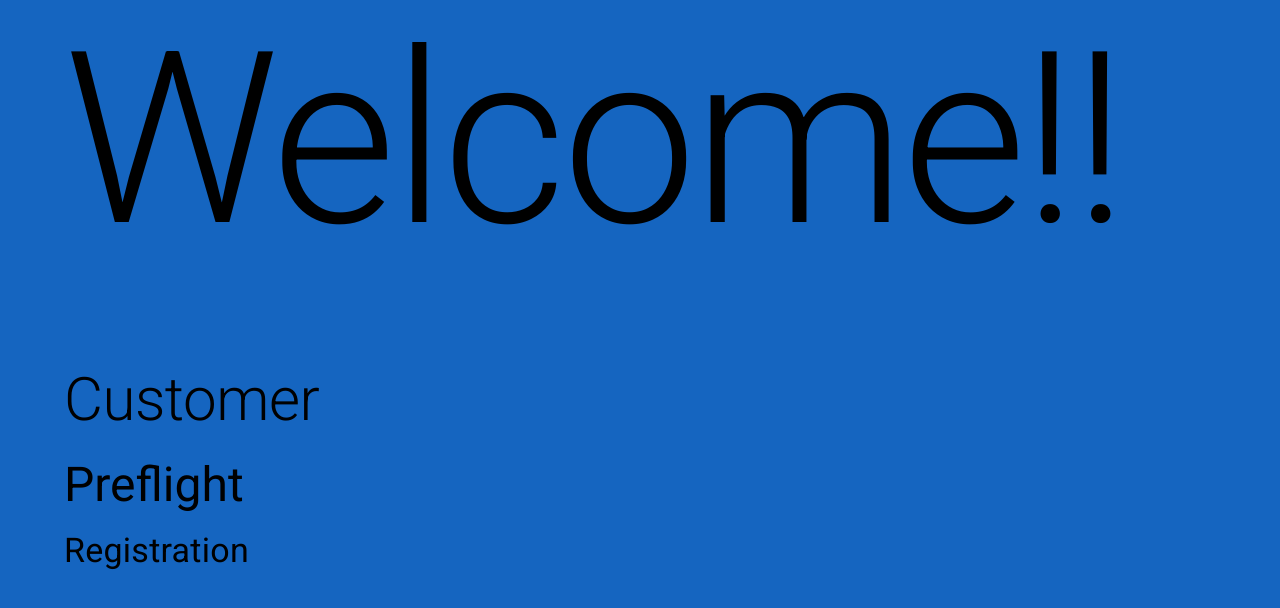
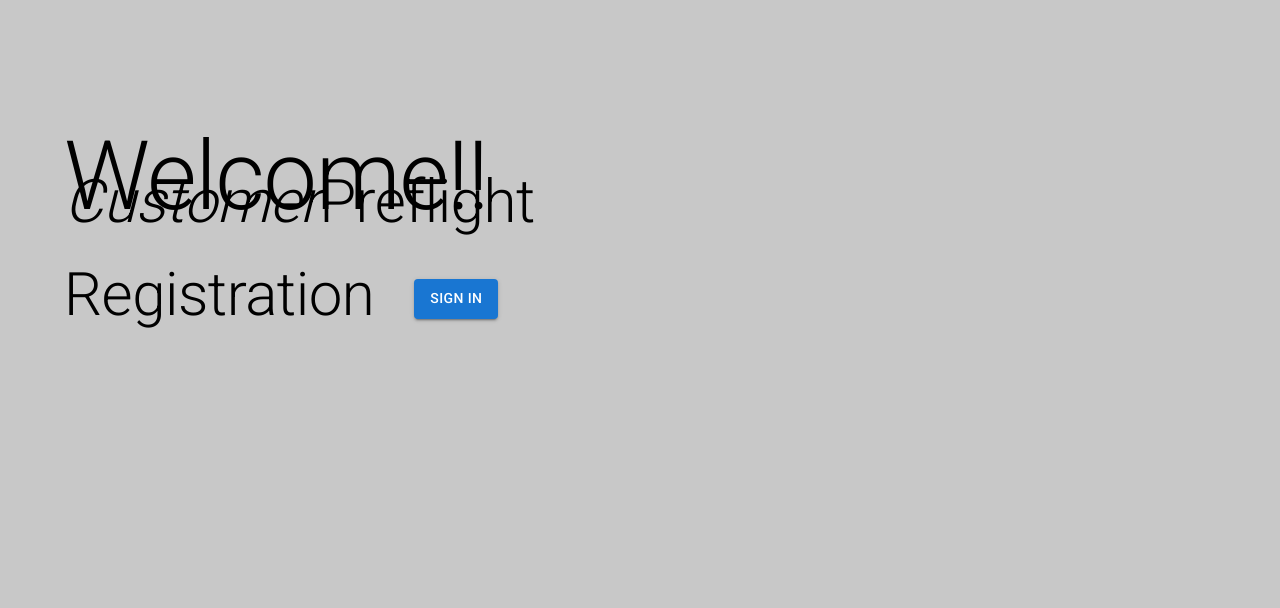
Before and after one commit to DanielRed007/th7-trip-registration, a Next.js app in the folder client/: page / in a window 1280 px wide. Shown: the top 608 px of the page. Built offline with nearby package versions, Linux system fonts and the light colour scheme.

Commit message:
css styling for home page, router to form implemented

```diff
--- a/client/pages/index.tsx
+++ b/client/pages/index.tsx
@@ -1,41 +1,75 @@
-import * as React from 'react';
+import React, { useState, useEffect } from 'react';
+import { useRouter } from "next/router";
 import Box from '@mui/material/Box';
 import Container from '@mui/material/Container';
 import Typography from '@mui/material/Typography';
+import Button from '@mui/material/Button';
+import Stack from '@mui/material/Stack';
+import { CSSTransition } from "react-transition-group";
 import '@fontsource/roboto/300.css';
 import '@fontsource/roboto/400.css';
 import '@fontsource/roboto/500.css';
 import '@fontsource/roboto/700.css';
+import styles from "./styles/Index.module.css";
+
+// https://codesandbox.io/s/wy4rnqly2k
 
 function Index() {
+  const router = useRouter();
+  const [showWelcomeMessage,setShowWelocemMessage] = useState(false);
+
+  useEffect(() => {
+
+  },[]);
+
+  const goToRegister = (e:any) => {
+    e.preventDefault();
+    router.push("/register");
+  };
+
   return (
     <Box
       sx={{
         width: "100%",
         height: "100vh",
-        backgroundColor: 'primary.dark',
+        backgroundColor: "#C8C8C8",
         // '&:hover': {
         //   backgroundColor: 'primary.main',
         //   opacity: [0.9, 0.8, 0.7],
         // },
       }}
     >
+      <CSSTransition
+        in={true}
+        timeout={1000}
+        classNames={"text-transition"}
+        unmountOnExit
+        appear
+      >
         <Container maxWidth="lg">
           <Box sx={{ height: '100vh' }}>
-          <Typography style={{fontSize: "240px"}} variant="h1" component="div" gutterBottom>
+            <Typography className={styles.welcome} variant="h1" component="div" gutterBottom>
               Welcome!!
             </Typography>
-          <Typography variant="h2" gutterBottom component="div">
+            <div className={styles.titleContainer}>
+              <Typography className={styles.customer} variant="h2" gutterBottom component="div">
                 Customer
               </Typography>
-          <Typography variant="h3" gutterBottom component="div">
+              <Typography className={styles.preflight} variant="h2" gutterBottom component="div">
                 Preflight
               </Typography>
-          <Typography variant="h4" gutterBottom component="div">
+            </div>
+            <div className={styles.registrationContainer}>
+              <Typography className={styles.registration} variant="h2" gutterBottom component="div">
                 Registration
               </Typography>
+              <Stack sx={{marginTop: "20px",marginLeft: "40px",width: "100px", height: "40px"}} direction="row" spacing={2}>
+                <Button variant="contained" onClick={goToRegister}>Sign In</Button>
+              </Stack>
+            </div>
           </Box>
         </Container>
+      </CSSTransition>
     </Box>
   )
 }
--- /dev/null
+++ b/client/pages/styles/Index.module.css
@@ -0,0 +1,88 @@
+
+.welcome {
+    font-size: 240px;
+    font-weight: 300;
+    animation-name: animation-welcome;
+    animation-duration: 1s;
+    position: relative;
+    font-family: 'Poiret One', cursive;
+    padding-top: 120px;
+}
+
+@keyframes animation-welcome{
+    from {
+        left: -100%
+    }
+
+    to{
+        left: 0;
+    }
+}
+
+.customer {
+    font-size: 90px;
+    animation-name: animation-customer;
+    animation-duration: 1s;
+    position: relative;
+    margin-right: 40px;
+    font-style: italic;
+}
+
+@keyframes animation-customer{
+    from {
+        bottom: -300px
+    }
+
+    to{
+        bottom: 0;
+    }
+}
+
+.preflight {
+    font-size: 90px;
+    animation-name: animation-preflight;
+    animation-duration: 1s;
+    position: relative;
+}
+
+@keyframes animation-preflight{
+    from {
+        right: -100%
+    }
+
+    to{
+        right: 0;
+    }
+}
+
+.registration {
+    font-size: 120px;
+    animation-name: animation-registration;
+    animation-duration: 1s;
+    position: relative;
+    font-weight: 400;
+    margin-top: -40px;
+    font-family: 'Poiret One', cursive;
+}
+
+@keyframes animation-registration{
+    from {
+        bottom: -100%
+    }
+
+    to{
+        bottom: 0;
+    }
+}
+
+.titleContainer{
+    display: flex;
+    justify-content: left;
+    margin-top: -100px;
+}
+
+.registrationContainer{
+    width: 100%;
+    display: flex;
+    justify-content: left;
+}
--- a/client/styles/globals.css
+++ b/client/styles/globals.css
@@ -1,3 +1,5 @@
+@import url('https://fonts.googleapis.com/css2?family=Poiret+One&display=swap');
+
 html,
 body {
   padding: 0;
```
Also changed, not shown: client/styles/Home.module.css (deleted, +0 -129 lines). Lines whose indentation alone changed are shown as unchanged.
